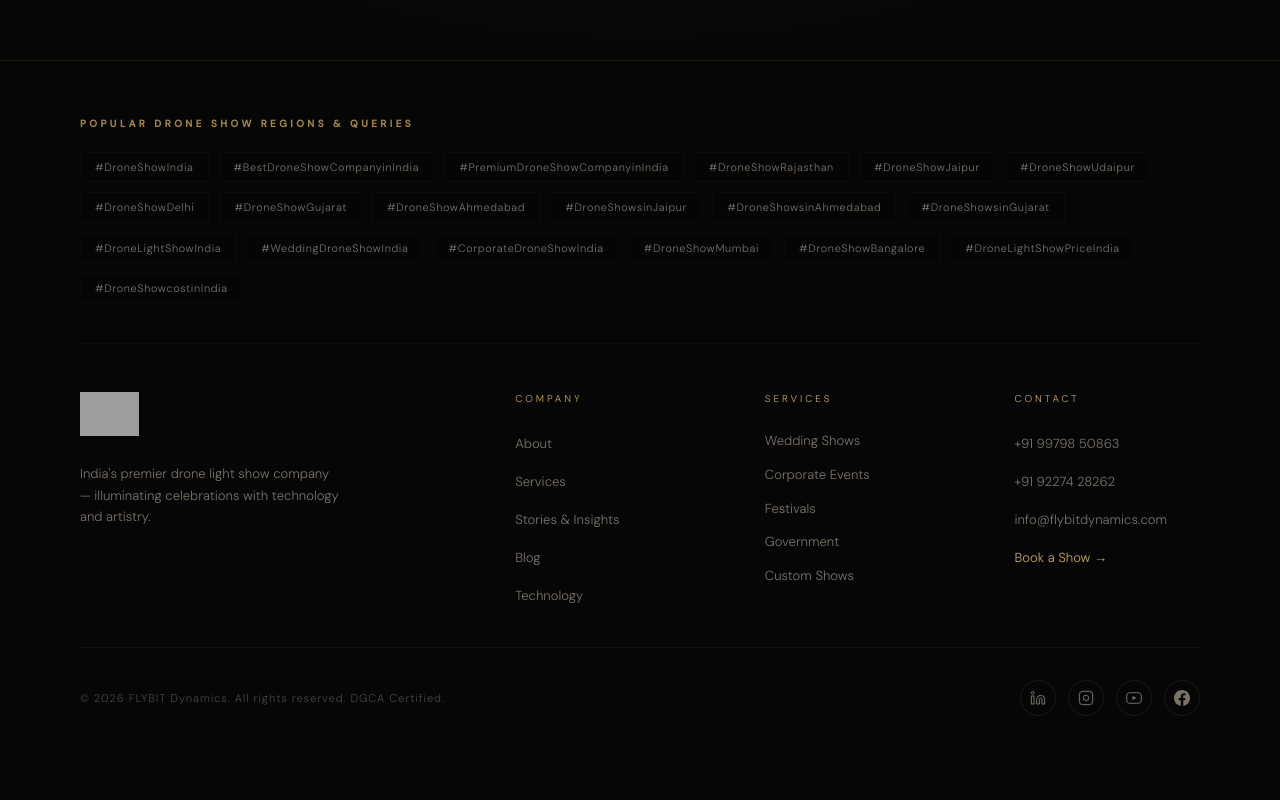
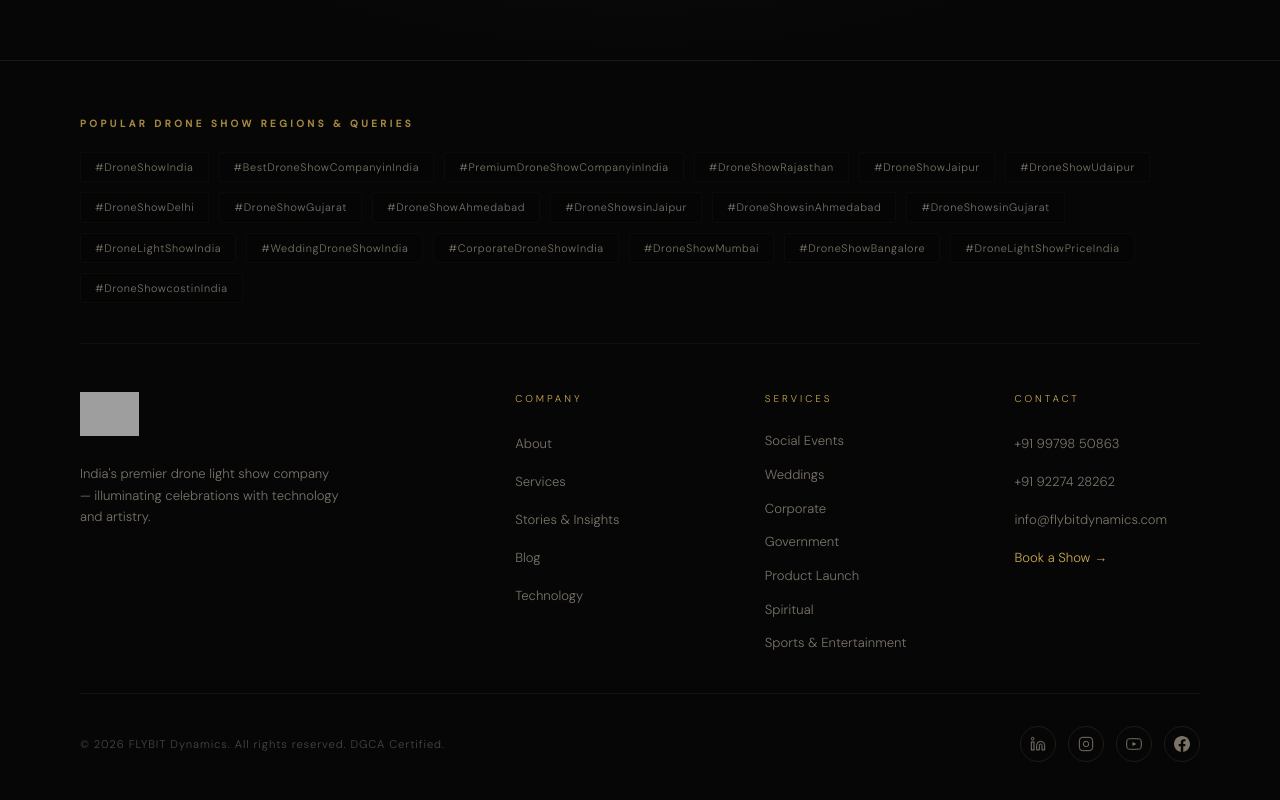
Before and after one commit to flybitdynamics/flybitnew, a Next.js app: page /services in a window 1280 px wide. Shown: the part 8424-9224 px from the top of the page. Before the commit the page ends 9196 px from the top, so only its background shows below. Built offline with nearby package versions, Linux system fonts and the light colour scheme; no server answers; grey boxes are pictures that could not be loaded.

Commit message:
new changes

```diff
--- a/src/app/globals.css
+++ b/src/app/globals.css
@@ -1024,19 +1024,64 @@ input, textarea {
 .prose-story h2 {
   font-family: var(--font-cormorant), serif;
   font-size: 1.5rem;
-  font-weight: 400;
+  font-weight: 600;
   color: var(--color-text);
-  margin: 1.8rem 0 0.8rem;
+  margin: 2rem 0 0.8rem;
+  display: block;
 }
 .prose-story h3 {
   font-family: var(--font-cormorant), serif;
   font-size: 1.2rem;
+  font-weight: 600;
   color: var(--color-text);
-  margin: 1.4rem 0 0.6rem;
+  margin: 1.6rem 0 0.6rem;
+  display: block;
 }
+
+/* Numbered section headings generated by formatBlogContent */
+.blog-section-heading {
+  font-family: var(--font-sans), sans-serif;
+  font-size: 1rem;
+  font-weight: 700;
+  color: var(--color-gold);
+  margin: 1.8rem 0 0.5rem;
+  display: block;
+  letter-spacing: 0.02em;
+}
+
 .prose-story p {
   margin-bottom: 1rem;
+  white-space: normal;
+  width: 100%;
+  max-width: 100%;
+  display: block;
 }
+
+/* Blog bullet lists */
+.blog-list {
+  margin: 0.5rem 0 1.2rem 0;
+  padding-left: 0;
+  list-style: none;
+  display: flex;
+  flex-direction: column;
+  gap: 0.4rem;
+}
+.blog-list li {
+  padding-left: 1.4rem;
+  position: relative;
+  color: var(--color-text-muted);
+  font-size: 0.9rem;
+  line-height: 1.7;
+}
+.blog-list li::before {
+  content: '•';
+  color: var(--color-gold);
+  position: absolute;
+  left: 0;
+  font-size: 1rem;
+  line-height: 1.7;
+}
+
 .prose-story ul,
 .prose-story ol {
   margin: 0.8rem 0 1.2rem 1.2rem;
--- a/src/app/services/page.tsx
+++ b/src/app/services/page.tsx
@@ -1,5 +1,5 @@
 'use client';
-import React, { useState, useEffect } from 'react';
+import React, { useState, useEffect, Suspense } from 'react';
 import Navbar from '@/components/Navbar';
 import Footer from '@/components/Footer';
 import BookingModal from '@/components/BookingModal';
@@ -80,7 +80,9 @@ export default function ServicesPage() {
       {/* Services Subsections */}
       <HeroServices />
       <IntroStats />
-      <ServicesFilterDetailed onOpenModal={openModal} />
+      <Suspense fallback={<div className="h-40 bg-black" />}>
+        <ServicesFilterDetailed onOpenModal={openModal} />
+      </Suspense>
       <ServicesProcess />
       <ServicesWhyChooseUs />
       <ServicesCta onOpenModal={openModal} />
--- a/src/components/Footer.tsx
+++ b/src/components/Footer.tsx
@@ -103,10 +103,18 @@ export default function Footer({ onOpenModal }: FooterProps) {
           <ul className="foot-links space-y-3.5">
             <li>
               <Link
+                href="/services?select=social"
+                className="text-text-muted hover:text-gold text-[0.82rem] transition-colors duration-200 md:cursor-none block text-left"
+              >
+                Social Events
+              </Link>
+            </li>
+            <li>
+              <Link
                 href="/services?select=weddings"
                 className="text-text-muted hover:text-gold text-[0.82rem] transition-colors duration-200 md:cursor-none block text-left"
               >
-                Wedding Shows
+                Weddings
               </Link>
             </li>
             <li>
@@ -114,15 +122,7 @@ export default function Footer({ onOpenModal }: FooterProps) {
                 href="/services?select=corporate"
                 className="text-text-muted hover:text-gold text-[0.82rem] transition-colors duration-200 md:cursor-none block text-left"
               >
-                Corporate Events
-              </Link>
-            </li>
-            <li>
-              <Link
-                href="/services?select=social"
-                className="text-text-muted hover:text-gold text-[0.82rem] transition-colors duration-200 md:cursor-none block text-left"
-              >
-                Festivals
+                Corporate
               </Link>
             </li>
             <li>
@@ -135,10 +135,26 @@ export default function Footer({ onOpenModal }: FooterProps) {
             </li>
             <li>
               <Link
-                href="/services?select=all&scroll=custom"
+                href="/services?select=launch"
                 className="text-text-muted hover:text-gold text-[0.82rem] transition-colors duration-200 md:cursor-none block text-left"
               >
-                Custom Shows
+                Product Launch
+              </Link>
+            </li>
+            <li>
+              <Link
+                href="/services?select=spiritual"
+                className="text-text-muted hover:text-gold text-[0.82rem] transition-colors duration-200 md:cursor-none block text-left"
+              >
+                Spiritual
+              </Link>
+            </li>
+            <li>
+              <Link
+                href="/services?select=sports"
+                className="text-text-muted hover:text-gold text-[0.82rem] transition-colors duration-200 md:cursor-none block text-left"
+              >
+                Sports &amp; Entertainment
               </Link>
             </li>
           </ul>
--- a/src/components/contact/ContactMain.tsx
+++ b/src/components/contact/ContactMain.tsx
@@ -462,7 +462,12 @@ export default function ContactMain() {
                 </div>
 
                 <div className="flex gap-3 flex-wrap">
-                  <a href="#" className="soc-btn flex items-center gap-2.5 px-5 py-2.5 border border-gold/12 hover:border-gold/40 text-text-muted hover:text-gold text-[0.72rem] tracking-[0.1em] rounded-[2px] transition-all duration-300 font-sans">
+                  <a
+                    href="https://www.instagram.com/flybitdynamics"
+                    target="_blank"
+                    rel="noopener noreferrer"
+                    className="soc-btn flex items-center gap-2.5 px-5 py-2.5 border border-gold/12 hover:border-gold/40 text-text-muted hover:text-gold text-[0.72rem] tracking-[0.1em] rounded-[2px] transition-all duration-300 font-sans"
+                  >
                     <svg viewBox="0 0 24 24" className="w-4 h-4 fill-none stroke-current stroke-[1.5]">
                       <rect x="2" y="2" width="20" height="20" rx="5"/>
                       <path d="M16 11.37A4 4 0 1 1 12.63 8 4 4 0 0 1 16 11.37z"/>
@@ -471,7 +476,12 @@ export default function ContactMain() {
                     Instagram
                   </a>
 
-                  <a href="#" className="soc-btn flex items-center gap-2.5 px-5 py-2.5 border border-gold/12 hover:border-gold/40 text-text-muted hover:text-gold text-[0.72rem] tracking-[0.1em] rounded-[2px] transition-all duration-300 font-sans">
+                  <a
+                    href="https://www.youtube.com/@FlybitDynamics"
+                    target="_blank"
+                    rel="noopener noreferrer"
+                    className="soc-btn flex items-center gap-2.5 px-5 py-2.5 border border-gold/12 hover:border-gold/40 text-text-muted hover:text-gold text-[0.72rem] tracking-[0.1em] rounded-[2px] transition-all duration-300 font-sans"
+                  >
                     <svg viewBox="0 0 24 24" className="w-4 h-4 fill-none stroke-current stroke-[1.5]">
                       <path d="M22.54 6.42a2.78 2.78 0 0 0-1.95-1.96C18.88 4 12 4 12 4s-6.88 0-8.59.46a2.78 2.78 0 0 0-1.95 1.96A29 29 0 0 0 1 12a29 29 0 0 0 .46 5.58 2.78 2.78 0 0 0 1.95 1.95C5.12 20 12 20 12 20s6.88 0 8.59-.47a2.78 2.78 0 0 0 1.95-1.95A29 29 0 0 0 23 12a29 29 0 0 0-.46-5.58z"/>
                       <polygon points="9.75 15.02 15.5 12 9.75 8.98 9.75 15.02"/>
@@ -479,7 +489,12 @@ export default function ContactMain() {
                     YouTube
                   </a>
 
-                  <a href="#" className="soc-btn flex items-center gap-2.5 px-5 py-2.5 border border-gold/12 hover:border-gold/40 text-text-muted hover:text-gold text-[0.72rem] tracking-[0.1em] rounded-[2px] transition-all duration-300 font-sans">
+                  <a
+                    href="https://www.linkedin.com/company/flybitdynamics/"
+                    target="_blank"
+                    rel="noopener noreferrer"
+                    className="soc-btn flex items-center gap-2.5 px-5 py-2.5 border border-gold/12 hover:border-gold/40 text-text-muted hover:text-gold text-[0.72rem] tracking-[0.1em] rounded-[2px] transition-all duration-300 font-sans"
+                  >
                     <svg viewBox="0 0 24 24" className="w-4 h-4 fill-none stroke-current stroke-[1.5]">
                       <path d="M16 8a6 6 0 0 1 6 6v7h-4v-7a2 2 0 0 0-2-2 2 2 0 0 0-2 2v7h-4v-7a6 6 0 0 1 6-6z"/>
                       <rect x="2" y="9" width="4" height="12"/>
--- a/src/components/services/ServicesFilterDetailed.tsx
+++ b/src/components/services/ServicesFilterDetailed.tsx
@@ -1,5 +1,6 @@
 'use client';
 import React, { useState, useEffect } from 'react';
+import { useSearchParams } from 'next/navigation';
 import ServiceImageSlider from './ServiceImageSlider';
 import { SERVICE_IMAGES, type ServiceImageCategory } from '@/lib/services/serviceImages';
 
@@ -306,34 +307,29 @@ function ServiceFeaturedCard({
 }
 
 export default function ServicesFilterDetailed({ onOpenModal }: ServicesFilterDetailedProps) {
+  const searchParams = useSearchParams();
   const [activeCategory, setActiveCategory] = useState('all');
+  const [highlightFlash, setHighlightFlash] = useState(false);
+  const filterBarRef = React.useRef<HTMLDivElement>(null);
 
   useEffect(() => {
-    if (typeof window !== 'undefined') {
-      const params = new URLSearchParams(window.location.search);
-      const select = params.get('select');
-      if (select) {
-        const isValidCat = CATEGORIES.some((cat) => cat.id === select);
-        if (isValidCat) {
-          setActiveCategory(select);
-        }
-      }
-
-      const scroll = params.get('scroll');
-      if (scroll || select) {
+    const select = searchParams.get('select');
+    if (select) {
+      const isValidCat = CATEGORIES.some((cat) => cat.id === select);
+      if (isValidCat) {
+        setActiveCategory(select);
+        // Wait for page transition to complete, then scroll
         setTimeout(() => {
-          const targetId = scroll || select;
-          const element = document.getElementById(targetId || '');
-          if (element) {
-            element.scrollIntoView({ behavior: 'smooth', block: 'start' });
-          } else {
-            const sec = document.getElementById('services');
-            if (sec) sec.scrollIntoView({ behavior: 'smooth', block: 'start' });
+          if (filterBarRef.current) {
+            filterBarRef.current.scrollIntoView({ behavior: 'smooth', block: 'center' });
+            // Brief flash to draw attention to the active tab
+            setHighlightFlash(true);
+            setTimeout(() => setHighlightFlash(false), 800);
           }
         }, 300);
       }
     }
-  }, []);
+  }, [searchParams]);
 
   const matchesCategory = (cardCats: string[]) => {
     if (activeCategory === 'all') return true;
@@ -354,14 +350,14 @@ export default function ServicesFilterDetailed({ onOpenModal }: ServicesFilterDe
           </h2>
         </div>
 
-        <div className="srv-filter flex gap-2 flex-wrap mb-16">
+        <div ref={filterBarRef} className="srv-filter flex gap-2 flex-wrap mb-16">
           {CATEGORIES.map((cat) => (
             <button
               key={cat.id}
               onClick={() => setActiveCategory(cat.id)}
               className={`px-6 py-2.5 font-sans text-[0.7rem] tracking-[0.14em] uppercase border transition-all duration-300 rounded-[2px] cursor-none ${
                 activeCategory === cat.id
-                  ? 'bg-gold border-gold text-black font-medium'
+                  ? `bg-gold border-gold text-black font-medium${highlightFlash ? ' ring-2 ring-gold/60 ring-offset-1 ring-offset-black' : ''}`
                   : 'bg-transparent border-border hover:border-gold hover:text-gold text-text-muted'
               }`}
             >
--- a/src/lib/blogs/mdx.ts
+++ b/src/lib/blogs/mdx.ts
@@ -127,7 +127,8 @@ export function markdownToHtml(markdown: string): string {
     ) {
       continue;
     }
-    blocks[i] = `<p>${block}</p>`;
+    const normalizedBlock = block.replace(/\r?\n/g, ' ');
+    blocks[i] = `<p>${normalizedBlock}</p>`;
   }
   html = blocks.join('\n\n');
 
```
Also changed, not shown: src/components/blog/BlogPageView.tsx (+82 -14 lines).
